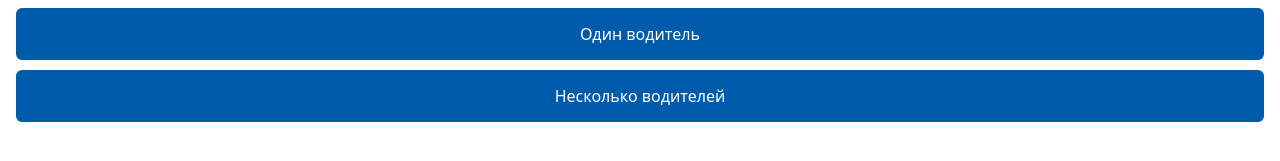
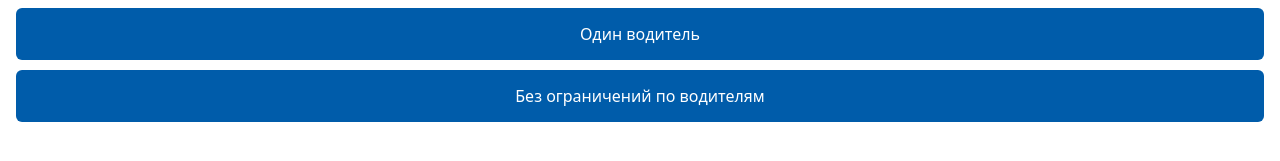
Before and after one commit to Seitek2002/osago, a React (Vite) app: page /I/1 in a window 1280 px wide. Shown: the part 353-514 px from the top of the page. Built offline with nearby package versions, Linux system fonts and the light colour scheme.

Commit message:
text-changed

```diff
--- a/src/pages/ChooseForm.tsx
+++ b/src/pages/ChooseForm.tsx
@@ -56,7 +56,7 @@ const ChooseForm: React.FC = () => {
         to={`/documents-form-2/${referalId}`}
         className='button flex justify-center w-full py-[14px] bg-[#005CAA] rounded-[6px] text-[#fff] text-[16px] disabled:opacity-50 disabled:cursor-not-allowed'
       >
-        Несколько водителей
+        Без ограничений по водителям
       </Link>
     </div>
   );
```
